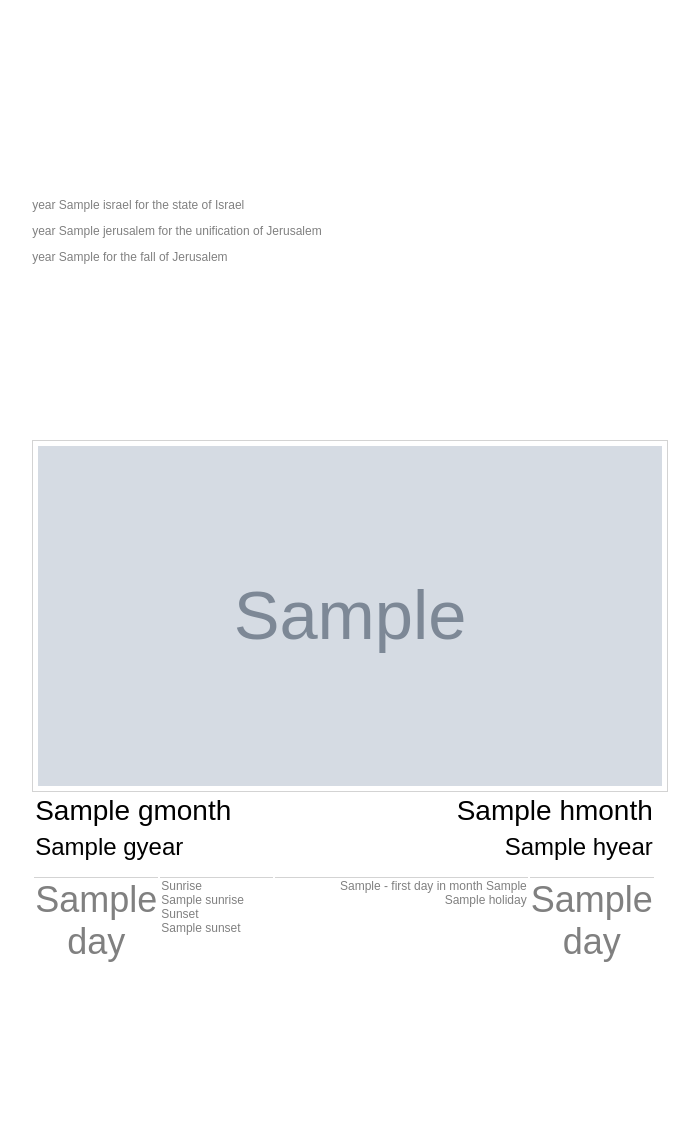
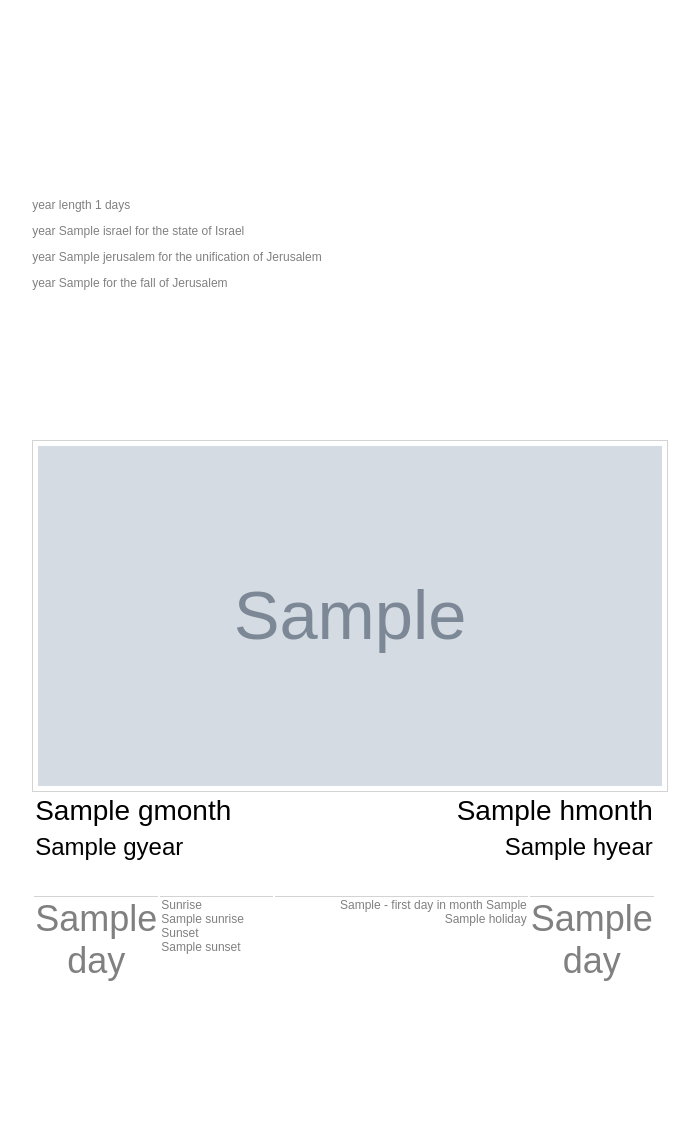
Before and after one commit to yaacov/hcaldjango, a Django app: template trunk/hcaldjango/hcal/templates/weekly.html in a window 1280 px wide. Shown: the part 494-1628 px from the top of the page, without its empty margins (296-995 px from the left). Run offline with Django 3.2, Linux system fonts and the light colour scheme; the template is opened without the code that fills it: most values are stand-ins (such as "Sample title", 1, 10 or a date in 2020); grey boxes marked "Sample" are stand-in pictures.

Commit message:
more cleanups ii

```diff
--- a/trunk/hcaldjango/hcal/static/css/calendar.css
+++ b/trunk/hcaldjango/hcal/static/css/calendar.css
@@ -43,7 +43,7 @@ body {
 /* a calendar header */
 .header {
   width: 165mm;
-  height: 115mm;
+  height: 120mm;
 }
 .header img {
   width: 165mm;
--- a/trunk/hcaldjango/hcal/templates/weekly.html
+++ b/trunk/hcaldjango/hcal/templates/weekly.html
@@ -15,6 +15,7 @@
     <h1>{% trans "Year of peace and love" %}</h1>
     <h1>{% trans "Year of happiness" %}</h1>
     <div class="placeholeder"></div>
+    <p>{% trans "year length" %} {{ header.hebrew_year_length }} {% trans "days" %}</p>
     <p>{% trans "year" %} {{ header.israel }} {% trans "for the state of Israel" %}</p>
     <p>{% trans "year" %} {{ header.jerusalem }} {% trans "for the unification of Jerusalem" %}</p>
     <p>{% trans "year" %} {{ header.mered_gadol }} {% trans "for the fall of Jerusalem" %}</p>
--- a/trunk/hcaldjango/hcal/views.py
+++ b/trunk/hcaldjango/hcal/views.py
@@ -83,13 +83,13 @@ def index(request, hyear = 5773):
         'gyear' : '%d-%d' % (gyear - 1, gyear),
         'mered_gadol' : mered_gadol,
         'israel' : israel,
-        'jerusalem' : jerusalem
+        'jerusalem' : jerusalem,
+        'hebrew_year_length' : hyear_length
     }
 
     # get the weeks in this year's calendar
     weeks = []
-    leey_way = 7
-    for i in range(-leey_way, hyear_length + leey_way, 7):
+    for i in range(0, hyear_length + 7, 7):
         # move calendar to the printing week
         hcal.set_jd(jd_1_tishrey + i)
         days = hcal.week_to_dict()
```
Also changed, not shown: trunk/hcaldjango/hcal/hcal_wrapper.py (+9 -6 lines), trunk/hcaldjango/hcaldjango/locale/he/LC_MESSAGES/django.po, 1 other file.
